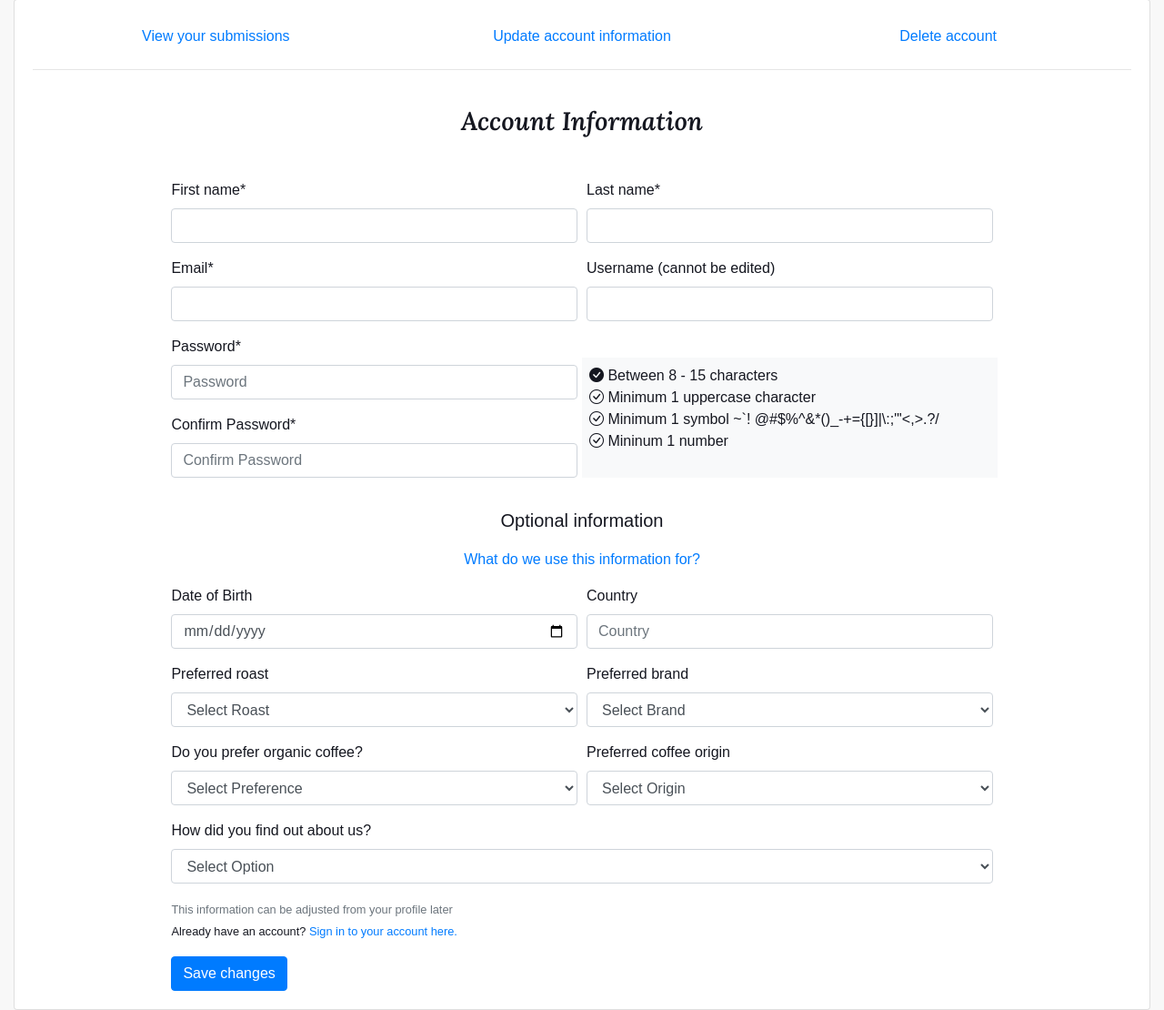
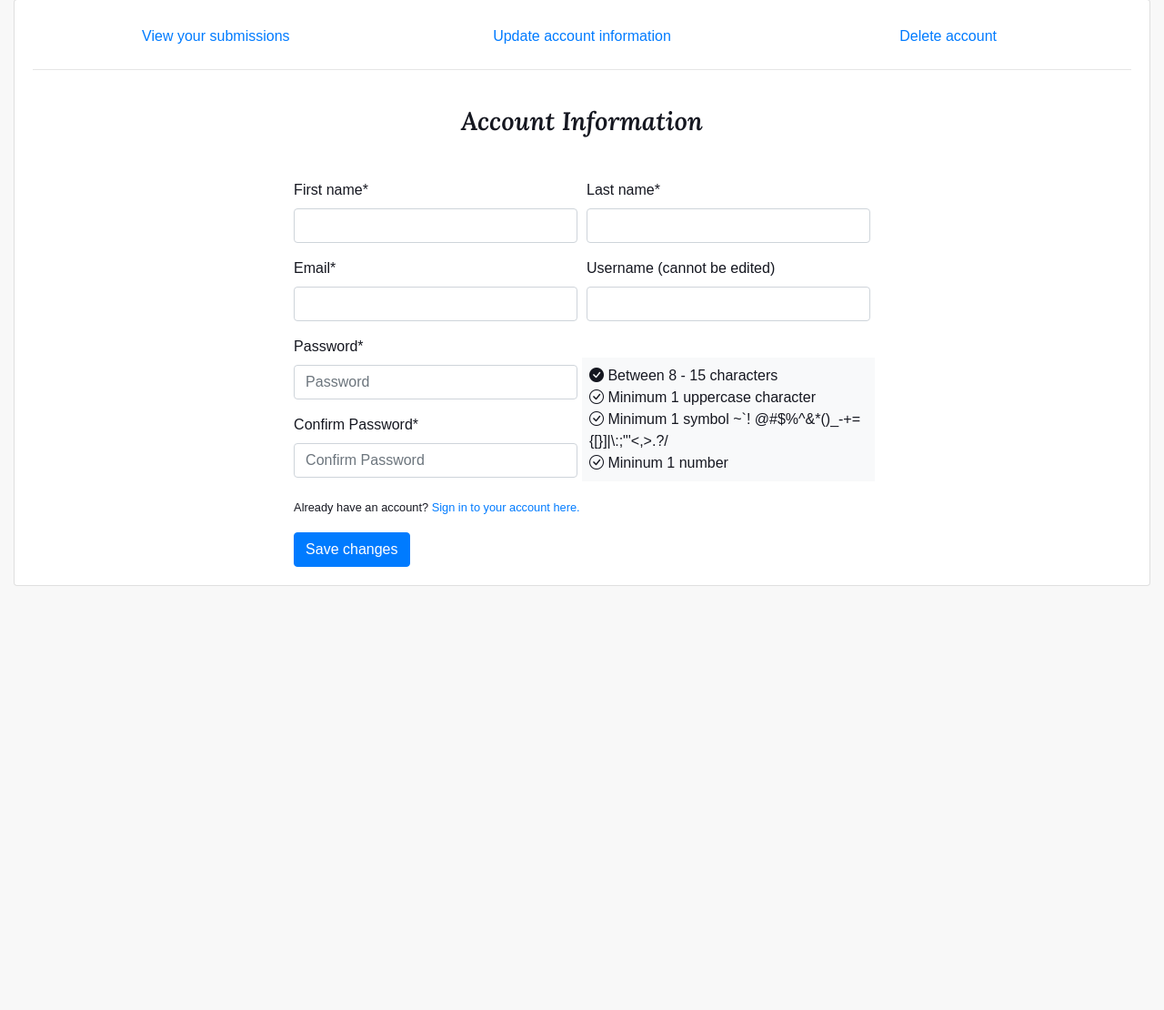
Before and after one commit to rbsam176/ms3-coffeedb, a Flask app: template templates/update_account.html in a window 1280 px wide. Shown: the part 167-1277 px from the top of the page at 91% size. After the commit the page ends 811 px from the top, so only its background shows below. Run offline with Flask 2, Linux system fonts and the light colour scheme; the template is opened without the code that fills it, so the values that code supplies are empty; some libraries are stand-ins or nearby versions; some web fonts are replaced.

Commit message:
removed data capturing forms

```diff
--- a/app.py
+++ b/app.py
@@ -30,11 +30,6 @@ coffeeBeans = {
     "brand_names": dynamicValues(["union", "monmouth", "starbucks"], mongo.db.beans.distinct('brand')),
     "unique_notes": dynamicValues(["caramel", "prune", "cherry"], mongo.db.beans.distinct('notes')),
     "coffeeImg": "https://images.photowall.com/products/49771/coffee-beans.jpg"
-}
-
-accountPreferences = {
-    "organic_preferred": ["yes", "can't tell the difference", "never think about it"],
-    "site_discovery": ["search engine", "from a friend", "online advertising", "offline advertising"]
 }
 
 @app.errorhandler(404)
@@ -425,29 +420,14 @@ def signup():
             "last_name": request.form.get("inputLastName").lower(),
             "email": request.form.get("inputEmail").lower(),
             "username": request.form.get("inputUsername").lower(),
-            "password": generate_password_hash(request.form.get("inputPassword")),
-            "birthdate": request.form.get("inputBirthdate"),
-            "country": request.form.get("inputCountry").lower(),
-            "pref_roast": request.form.get("inputPrefRoast"),
-            "pref_brand": request.form.get("inputPrefBrand"),
-            "pref_organic": request.form.get("inputPrefOrganic"),
-            "pref_origin": request.form.get("inputPrefOrigin"),
-            "discovery": request.form.get("inputDiscovery")
+            "password": generate_password_hash(request.form.get("inputPassword"))
         }
         mongo.db.users.insert_one(newUser)
         session["user"] = request.form.get("inputUsername").lower()
         flash(u"Registration Successful!", "success")
         return redirect(url_for("profile", username=session["user"]))
 
-    context = {
-        'roast_types' : coffeeBeans["roast_types"],
-        'brand_names' : coffeeBeans["brand_names"],
-        'origin_types' : coffeeBeans["origin_types"],
-        'organic_preferences' : accountPreferences["organic_preferred"],
-        'site_discovery' : accountPreferences["site_discovery"]
-    }
-
-    return render_template("signup.html", **context)
+    return render_template("signup.html")
 
 
 @app.route("/login", methods=["GET", "POST"])
@@ -513,21 +493,7 @@ def update_account(username):
             "email": mongo.db.users.find_one(
                 {"username": session["user"]})["email"],
             "username": mongo.db.users.find_one(
-                {"username": session["user"]})["username"],
-            "birthdate": mongo.db.users.find_one(
-                {"username": session["user"]})["birthdate"],
-            "country": mongo.db.users.find_one(
-                {"username": session["user"]})["country"],
-            "pref_roast": mongo.db.users.find_one(
-                {"username": session["user"]})["pref_roast"],
-            "pref_brand": mongo.db.users.find_one(
-                {"username": session["user"]})["pref_brand"],
-            "pref_organic": mongo.db.users.find_one(
-                {"username": session["user"]})["pref_organic"],
-            "pref_origin": mongo.db.users.find_one(
-                {"username": session["user"]})["pref_origin"],
-            "discovery": mongo.db.users.find_one(
-                {"username": session["user"]})["discovery"]
+                {"username": session["user"]})["username"]
         }
 
         # CREATES FULL NAME FROM EXISTING VALUES
@@ -540,13 +506,6 @@ def update_account(username):
                 "first_name": request.form.get("inputFirstName").lower(),
                 "last_name": request.form.get("inputLastName").lower(),
                 "email": request.form.get("inputEmail").lower(),
-                "birthdate": request.form.get("inputBirthdate"),
-                "country": request.form.get("inputCountry").lower(),
-                "pref_roast": request.form.get("inputPrefRoast"),
-                "pref_brand": request.form.get("inputPrefBrand"),
-                "pref_organic": request.form.get("inputPrefOrganic"),
-                "pref_origin": request.form.get("inputPrefOrigin"),
-                "discovery": request.form.get("inputDiscovery"),
                 "username": request.form.get("inputUsername")
             }
 
@@ -599,19 +558,7 @@ def update_account(username):
             'username' : existingPreferences["username"],
             'first_name' : existingPreferences["first_name"],
             'last_name' : existingPreferences["last_name"],
-            'email' : existingPreferences["email"],
-            'birthdate' : existingPreferences["birthdate"],
-            'country' : existingPreferences["country"],
-            'pref_roast' : existingPreferences["pref_roast"],
-            'pref_organic' : existingPreferences["pref_organic"],
-            'pref_origin' : existingPreferences["pref_origin"],
-            'discovery_options' : accountPreferences["site_discovery"],
-            'discovery' : existingPreferences["discovery"],
-            'roast_types' : coffeeBeans["roast_types"],
-            'brand_names' : coffeeBeans["brand_names"],
-            'pref_brand' : existingPreferences["pref_brand"],
-            'organic_preferences' : accountPreferences["organic_preferred"],
-            'origin_types' : coffeeBeans["origin_types"]
+            'email' : existingPreferences["email"]
         }
 
         return render_template("update_account.html", **context)
--- a/templates/update_account.html
+++ b/templates/update_account.html
@@ -40,97 +40,6 @@
                     <i class="bi bi-check-circle"></i> Mininum 1 number<br>
                 </div>
             </div>
-            <p class="lead text-center mt-3">Optional information</p>
-            <p class="text-muted text-center"><a href="#">What do we use this information for?</a></p>
-            <div class="form-row">
-                <div class="form-group col-md-6">
-                    <label for="inputBirthdate">Date of Birth</label>
-                    <input type="date" class="form-control" name="inputBirthdate" id="inputBirthdate" value="{% if birthdate %}{{ birthdate }}{% endif %}">
-                    <!-- NEED TO CONVERT BIRTHDATE INTO HTML5 INPUT FORMAT -->
-                </div>
-                <div class="form-group col-md-6">
-                    <label for="inputCountry">Country</label>
-                    <input type="text" class="form-control" name="inputCountry" id="inputCountry" {% if country %}value="{{ country }}"{% else %}placeholder='Country'{% endif %}>
-                </div>
-            </div>
-            <div class="form-row">
-                <div class="form-group col-md-6">
-                    <label for="inputPrefRoast">Preferred roast</label>
-                    <select class="form-control custom-capitalize" name="inputPrefRoast" id="inputPrefRoast">
-                        {% if pref_roast is not in roast_types %}
-                            <option selected disabled>Select roast</option>
-                        {% endif %}
-                        {% for roast in roast_types %}
-                            {% if roast == pref_roast %}
-                            <option selected>{{ roast }}</option>
-                            {% else %}
-                            <option>{{ roast }}</option>
-                            {% endif %}
-                        {% endfor %}
-                    </select>
-                </div>
-                <div class="form-group col-md-6">
-                    <label for="inputPrefBrand">Preferred brand</label>
-                    <select class="form-control custom-capitalize" name="inputPrefBrand" id="inputPrefBrand">
-                        {% if pref_brand is not in brand_names %}
-                            <option selected disabled>Select brand</option>
-                        {% endif %}
-                        {% for brand in brand_names %}
-                            {% if brand == pref_brand %}
-                            <option selected>{{ brand }}</option>
-                            {% else %}
-                            <option>{{ brand }}</option>
-                            {% endif %}
-                        {% endfor %}
-                    </select>
-                </div>
-                <div class="form-group col-md-6">
-                    <label for="inputPrefOrganic">Do you prefer organic coffee?</label>
-                    <select class="form-control custom-capitalize" name="inputPrefOrganic" id="inputPrefOrganic">
-                        {% if pref_organic is not in organic_preferences %}
-                            <option selected disabled>Select preference</option>
-                        {% endif %}
-                        {% for preference in organic_preferences %}
-                            {% if preference == pref_organic %}
-                            <option selected>{{ preference }}</option>
-                            {% else %}
-                            <option>{{ preference }}</option>
-                            {% endif %}
-                        {% endfor %}
-                    </select>
-                </div>
-                <div class="form-group col-md-6">
-                    <label for="inputPrefOrigin">Preferred coffee origin</label>
-                    <select class="form-control custom-capitalize" name="inputPrefOrigin" id="inputPrefOrigin">
-                        {% if pref_origin is not in origin_types %}
-                            <option selected disabled>Select origin</option>
-                        {% endif %}
-                        {% for origin in origin_types %}
-                            {% if origin == pref_origin %}
-                            <option selected>{{ origin }}</option>
-                            {% else %}
-                            <option>{{ origin }}</option>
-                            {% endif %}
-                        {% endfor %}
-                    </select>
-                </div>
-                <div class="form-group col-12">
-                    <label for="inputDiscovery">How did you find out about us?</label>
-                    <select class="form-control custom-capitalize" name="inputDiscovery" id="inputDiscovery">
-                        {% if discovery is not in discovery_options %}
-                            <option selected disabled>Select option</option>
-                        {% endif %}
-                        {% for option in discovery_options %}
-                            {% if option == discovery %}
-                            <option selected>{{ option }}</option>
-                            {% else %}
-                            <option>{{ option }}</option>
-                            {% endif %}
-                        {% endfor %}
-                    </select>
-                </div>
-            </div>
-            <small class="text-muted">This information can be adjusted from your profile later</small><br>
             <small>Already have an account? <a href="{{ url_for('login') }}">Sign in to your account here.</a></small><br>
             <button type="submit" class="btn btn-primary mt-3">Save changes</button>
           </form>
```
